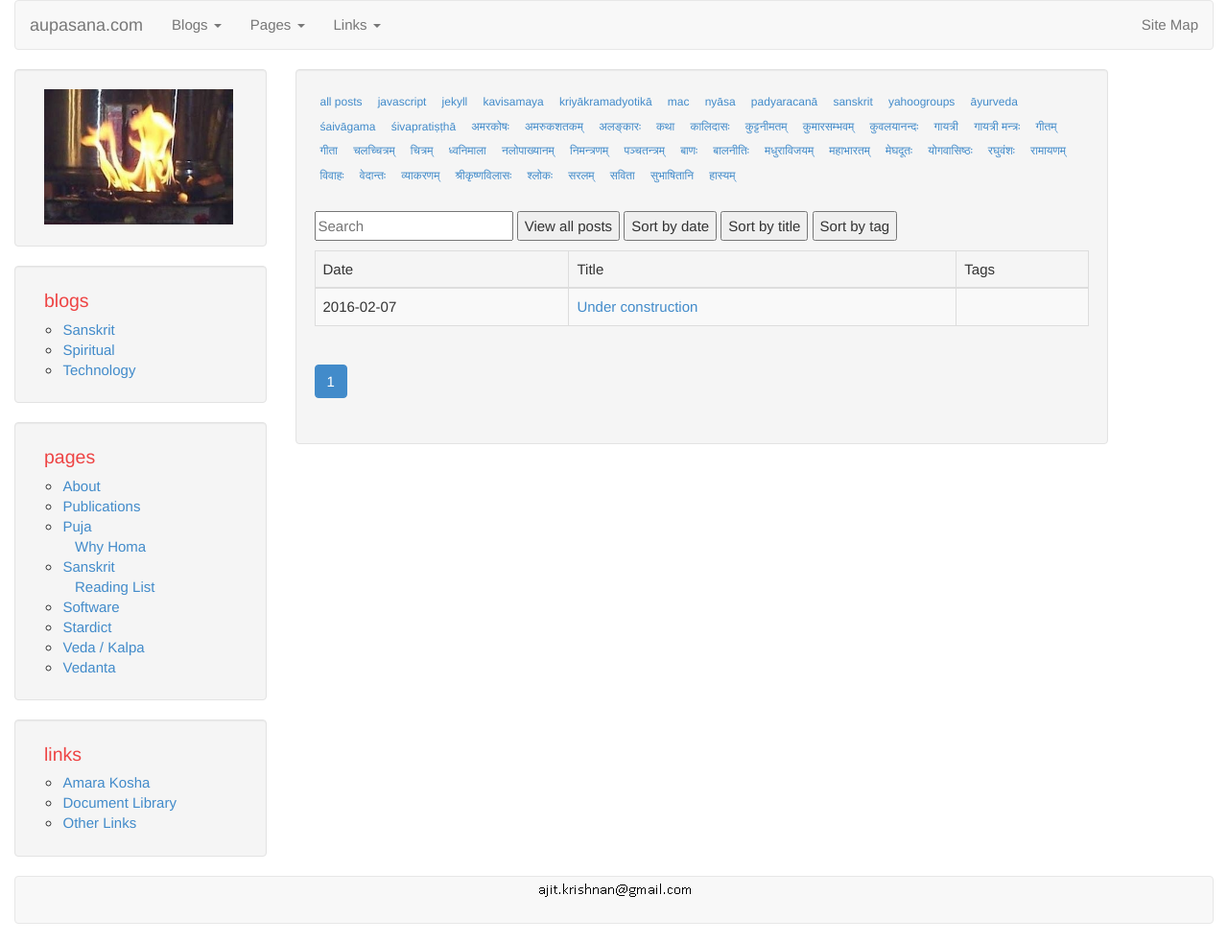
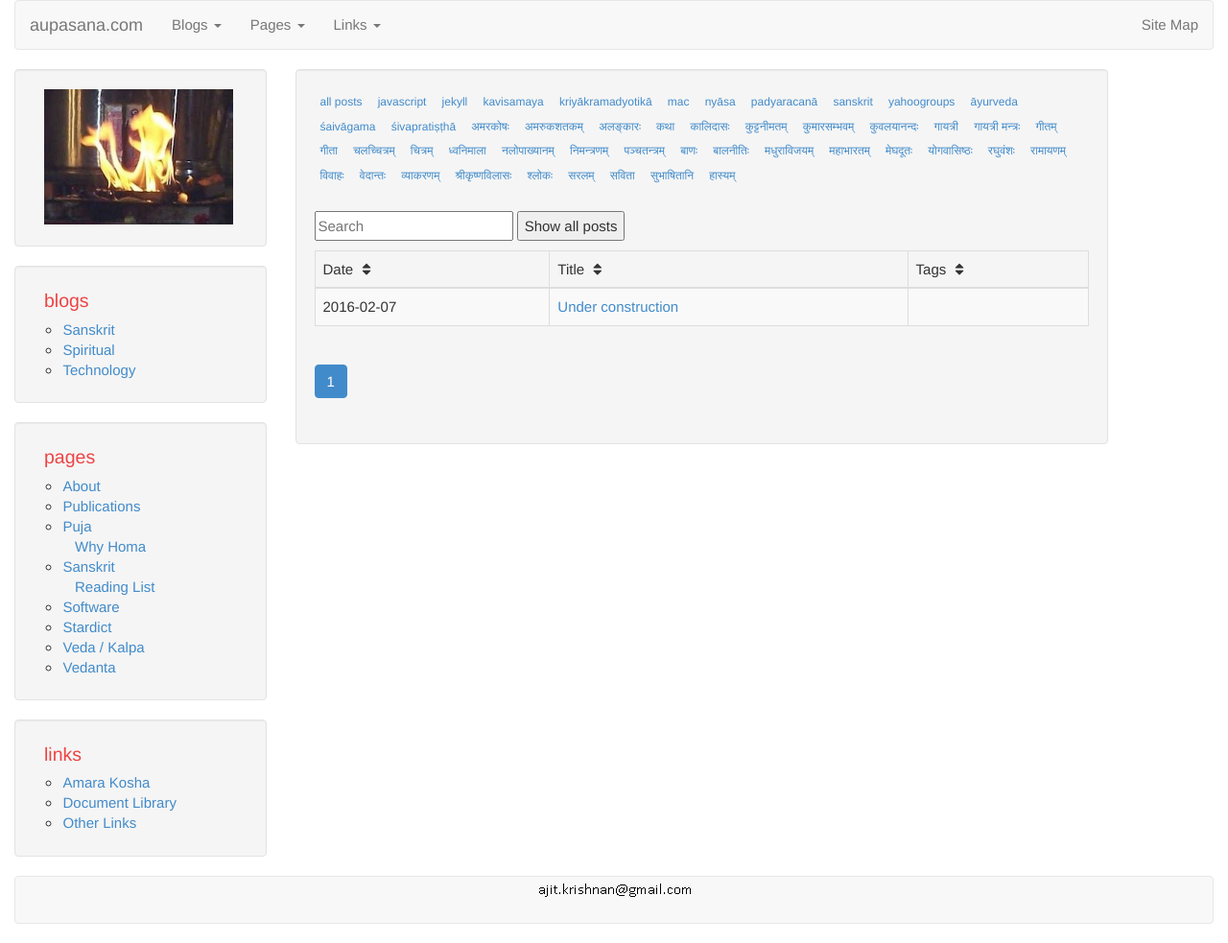
Before and after one commit to aupasana/aupasana.github.io, a Jekyll site: the page built from blog/front_archive.html, in a window 1280 px wide. Shown: the whole page at 96% size. Built offline with Jekyll 4.4.1, drawn with Linux system fonts in a browser that asks for light colours; nearby versions of some CDN libraries.

Commit message:
blog-archive.html: remove sort buttons and replace by clickable headers

```diff
--- a/_includes/header.html
+++ b/_includes/header.html
@@ -14,12 +14,15 @@
     </title>
 
     <meta name="viewport" content="width=device-width, initial-scale=1.0">
+
     <script src="{{ site.baseurl }}/js/jquery.min.js"></script>
     <script src="{{ site.baseurl }}/js/bootstrap.min.js"></script>
     <script src="{{ site.baseurl }}/js/toc.min.js"></script>
+
     <link href="{{ site.baseurl }}/css/bootstrap.min.css" rel="stylesheet">
     <link href="{{ site.baseurl }}/css/theme.css" rel="stylesheet">
     <link href="{{ site.baseurl }}/css/syntax.css" rel="stylesheet">
+    <link href="//maxcdn.bootstrapcdn.com/font-awesome/4.1.0/css/font-awesome.min.css" rel="stylesheet">
 </head>
 
 <body>
--- a/_layouts/blog-archive.html
+++ b/_layouts/blog-archive.html
@@ -14,20 +14,16 @@ layout: well
 <div id="archive">
   <br/>
   <input id="search" class="search" placeholder="Search" />
-  <button onclick="searcharchives('');">View all posts</button>
-  <button class="sort" data-sort="date">Sort by date</button>
-  <button class="sort" data-sort="title">Sort by title</button>
-  <button class="sort" data-sort="tag">Sort by tag</button>
+  <button onclick="searcharchives('');">Show all posts</button>
   <p/>
-
 
   <div class="table-responsive">
   <table class="table table-bordered table-striped">
     <thead>
       <tr>
-        <td>Date</td>
-        <td>Title</td>
-        <td>Tags</td>
+        <td class="sort" data-sort="date">Date <i class="fa fa-fw fa-sort"></i></td>
+        <td class="sort" data-sort="title">Title <i class="fa fa-fw fa-sort"></i></td>
+        <td class="sort" data-sort="tag">Tags <i class="fa fa-fw fa-sort"></i></td>
       </tr>
     </thead>
     <tbody class="list">
```
